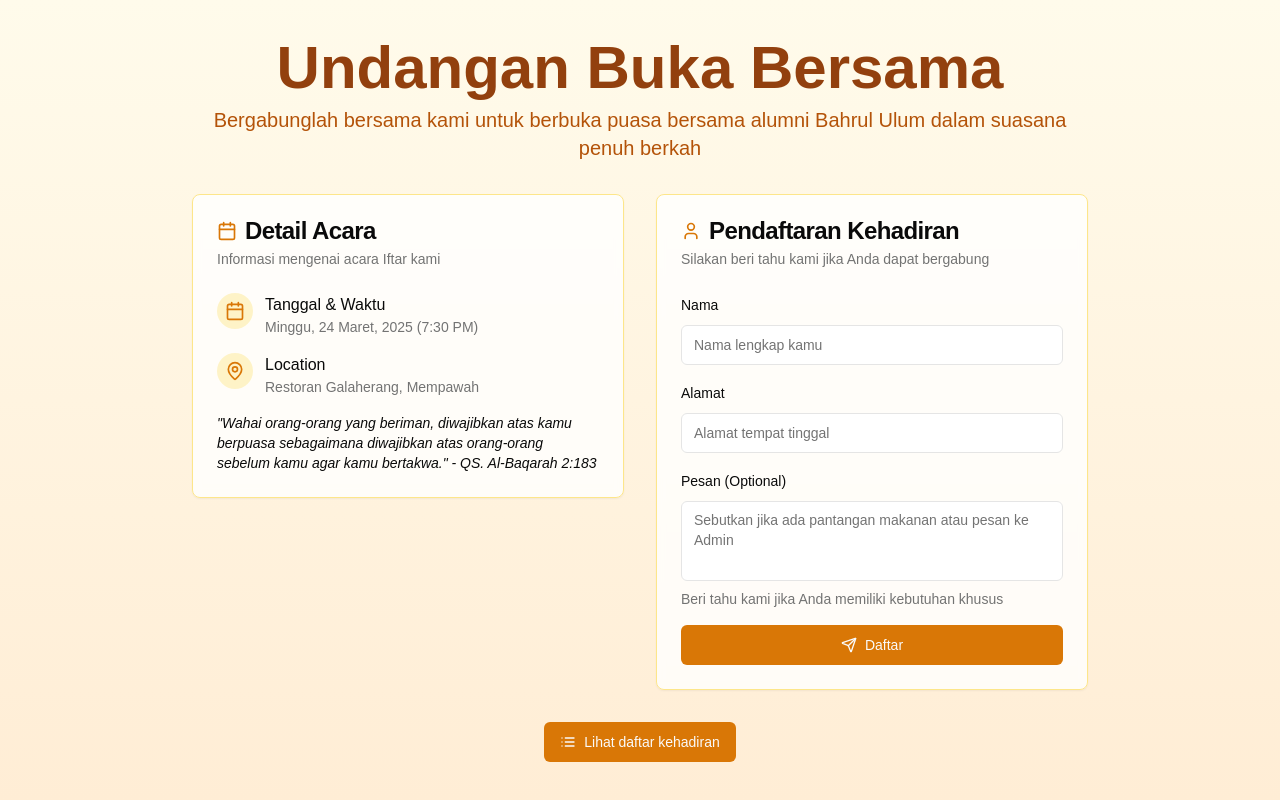
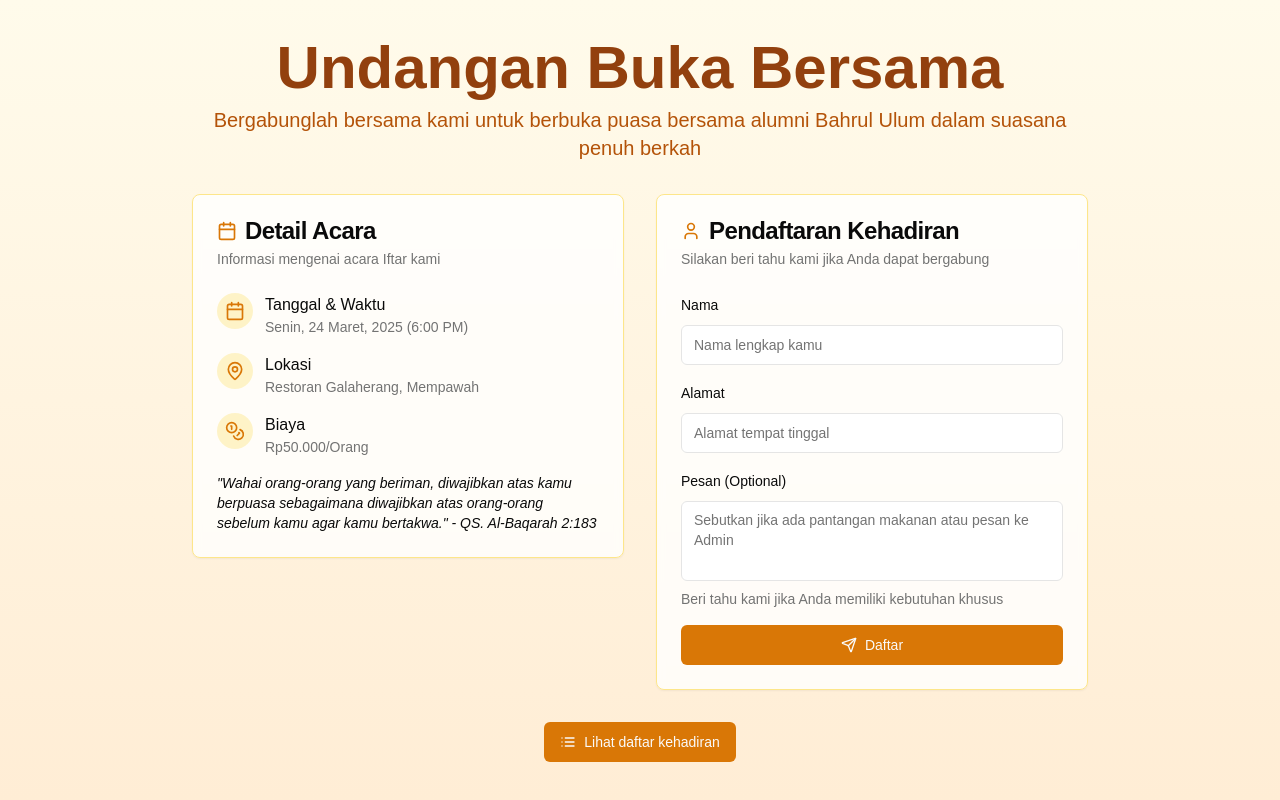
Before and after one commit to aan-cloud/iftar_invitation, a Next.js app: page / in a window 1280 px wide. Built offline with nearby package versions, Linux system fonts and the light colour scheme.

Commit message:
fix: cost

```diff
--- a/app/confirmation/page.tsx
+++ b/app/confirmation/page.tsx
@@ -120,7 +120,7 @@ export default function ConfirmationPage() {
             <h2 className="text-2xl font-bold text-amber-800 dark:text-amber-400">Daftar Kehadiran ({allAttendees.length})</h2>
           </div>
           <p className="text-amber-700 dark:text-amber-300 mb-4">
-            Ini lah dia daftar alumni yang akan hadir pada acara buka bersama:
+            Daftar alumni yang akan hadir pada acara buka bersama:
           </p>
         </motion.div>
 
--- a/app/page.tsx
+++ b/app/page.tsx
@@ -6,7 +6,7 @@ import { useRouter } from "next/navigation"
 import { zodResolver } from "@hookform/resolvers/zod"
 import { useForm } from "react-hook-form"
 import { z } from "zod"
-import { CalendarIcon, MapPinIcon, SendIcon, UserIcon } from "lucide-react"
+import { CalendarIcon, MapPinIcon, SendIcon, UserIcon, CoinsIcon } from "lucide-react"
 
 import { Button } from "@/components/ui/button"
 import { Card, CardContent, CardDescription, CardHeader, CardTitle } from "@/components/ui/card"
@@ -108,7 +108,7 @@ export default function Home() {
                   </div>
                   <div>
                     <h3 className="font-medium">Tanggal & Waktu</h3>
-                    <p className="text-sm text-muted-foreground">Minggu, 24 Maret, 2025 (7:30 PM)</p>
+                    <p className="text-sm text-muted-foreground">Senin, 24 Maret, 2025 (6:00 PM)</p>
                   </div>
                 </div>
 
@@ -117,8 +117,18 @@ export default function Home() {
                     <MapPinIcon className="h-5 w-5 text-amber-600 dark:text-amber-400" />
                   </div>
                   <div>
-                    <h3 className="font-medium">Location</h3>
+                    <h3 className="font-medium">Lokasi</h3>
                     <p className="text-sm text-muted-foreground">Restoran Galaherang, Mempawah</p>
+                  </div>
+                </div>
+
+                <div className="flex items-start gap-3">
+                  <div className="bg-amber-100 dark:bg-amber-900/30 p-2 rounded-full">
+                    <CoinsIcon className="h-5 w-5 text-amber-600 dark:text-amber-400" />
+                  </div>
+                  <div>
+                    <h3 className="font-medium">Biaya</h3>
+                    <p className="text-sm text-muted-foreground">Rp50.000/Orang</p>
                   </div>
                 </div>
 
```
